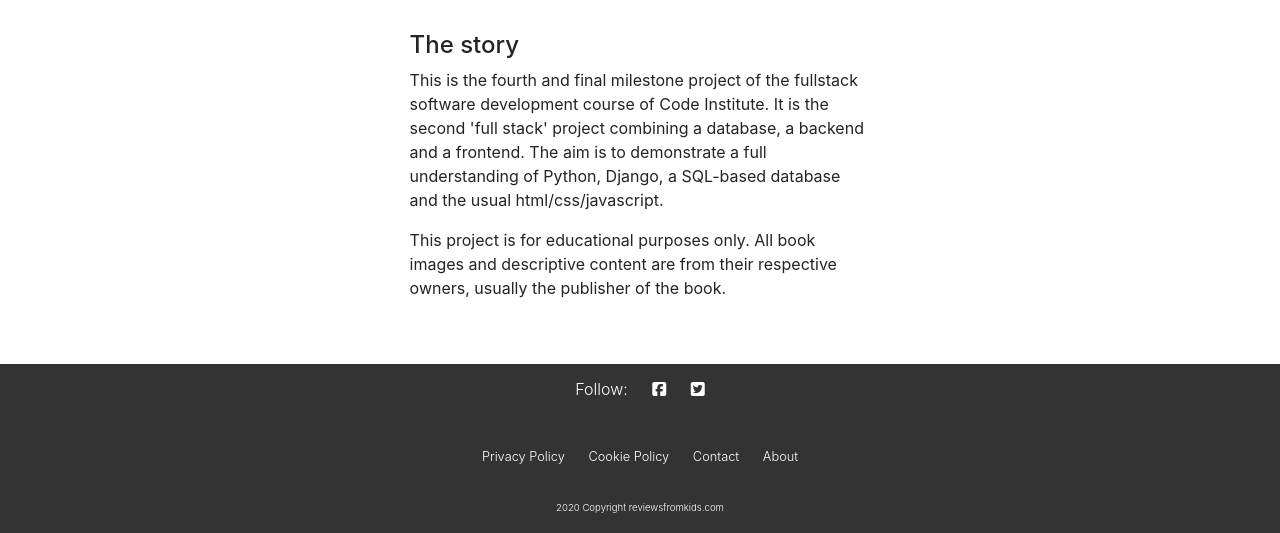
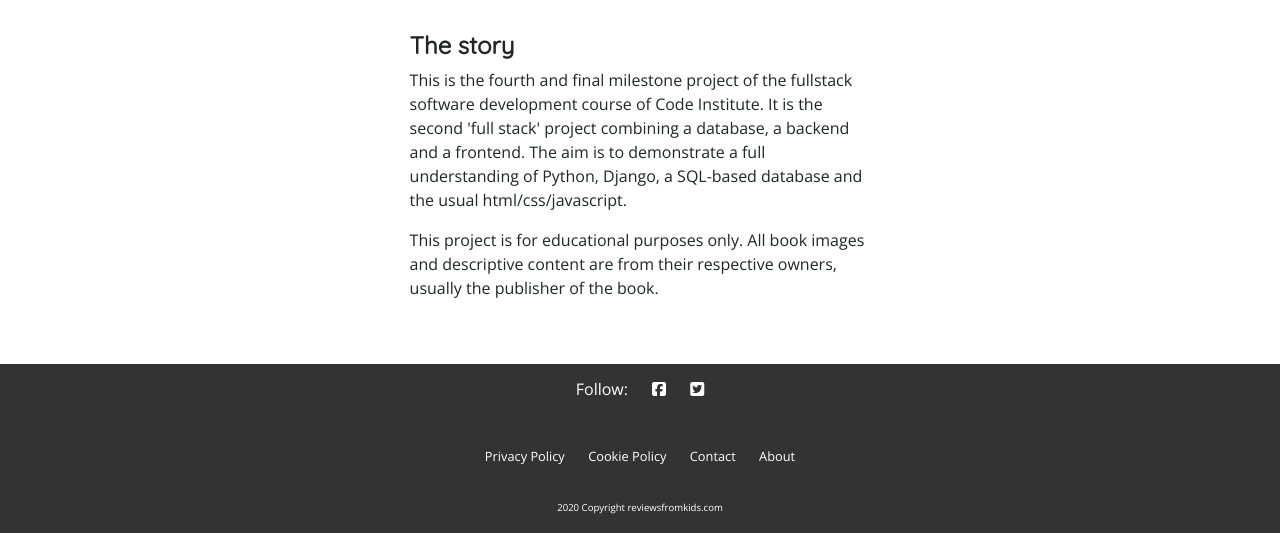
Before and after one commit to Code-Institute-Submissions/reviewsfromkids, a Django app: page /about in a window 1280 px wide. Shown: the part 385-918 px from the top of the page. Run offline with Django 3.2, Linux system fonts and the light colour scheme; parts of the project's set-up code (start-up, migrations or seed data) failed here and were passed over; some libraries are stand-ins or nearby versions.

Commit message:
Add Google Fonts, structure-plane image and an improvement for the ratings.

```diff
--- a/static/css/base.css
+++ b/static/css/base.css
@@ -1,8 +1,29 @@
 html {
+
   width: 100%;
   margin: 0;
   padding: 0;
+
 }
+
+body {
+
+    font-family: 'Open Sans', sans-serif;
+
+}
+
+h1, h2, h3, h4, h5 {
+
+    font-family: 'Quicksand', sans-serif;
+    font-weight: 600;
+
+}
+
+/* .btn {
+
+    font-family: 'Roboto', sans-serif;
+
+} */
 
 /* Taken from: https://stackoverflow.com/questions/4575826/how-to-push-a-footer-to-the-bottom-of-page-when-content-is-short-or-missing */
 .push-footer-body {
--- a/templates/base.html
+++ b/templates/base.html
@@ -25,7 +25,7 @@
             <link rel="stylesheet" href="{% static 'local-styles/css/bootstrap.min.css' %}">
             <!-- end -->
 
-            <link rel="stylesheet" href="https://fonts.googleapis.com/css?family=Lato&display=swap">
+            <link rel="stylesheet" href="https://fonts.googleapis.com/css?family=Open+Sans&family=Quicksand&display=swap">
             <link rel="stylesheet" href="{% static 'css/base.css' %}">
             <link rel="stylesheet" href="{% static 'css/override.css' %}">
 
```
Also changed, not shown: books/templates/books/book_detail.html (+7 -3 lines), reviewsfromkids/settings.py (+13 -13 lines), structure-plane.png (added).
